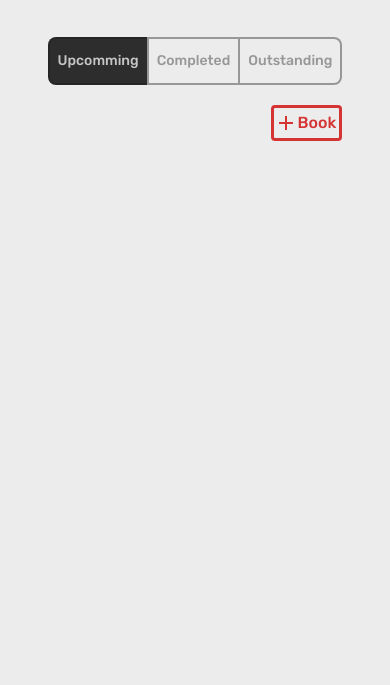
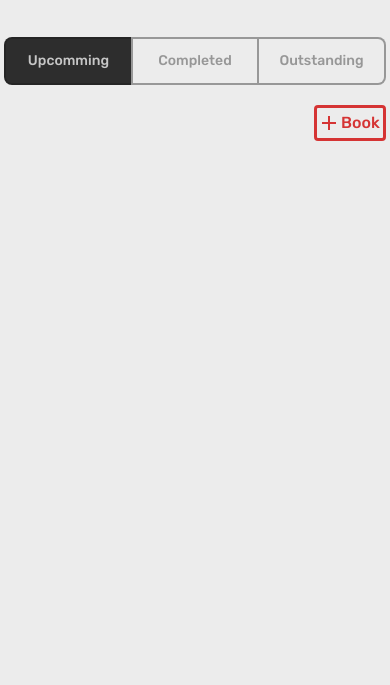
Before and after one commit to ElLoko233/MikePersonalTrainerWebsite, a website: page docs/index.html in a window 390 px wide. Shown: the part 159-844 px from the top of the page. Drawn offline with nearby package versions, Linux system fonts and the light colour scheme; a web font is replaced by a local one.

Commit message:
improved session dashboard navigation width

```diff
--- a/docs/index.html
+++ b/docs/index.html
@@ -198,27 +198,27 @@
 
             <!-- session manager dashboard -->
             <div id="session-dashboard" class="flex flex-col items-center justify-center w-full h-full">
-                <div id="session-dashboard-menu" class="flex flex-col md:flex-row items-center justify-between w-fit md:w-full h-fit gap-5 md:gap-0">
+                <div id="session-dashboard-menu" class="flex flex-col md:flex-row items-center justify-between w-full h-fit gap-5 md:gap-0">
                     <!-- session manager dashboard navigation -->
-                    <div id="session-dashboard-navigation" class="flex items-center justify-center md:justify-start w-fit h-fit">
+                    <div id="session-dashboard-navigation" class="flex items-center justify-center md:justify-start w-full h-fit">
                         <!-- slider helpers -->
                         <input id="upcomming" type="radio" name="sliderHelper" class="peer/checkbox_upcomming" checked>
                         <input id="outstanding" type="radio" name="sliderHelper" class="peer/checkbox_outstanding">
                         <input id="comlpeted" type="radio" name="sliderHelper" class="peer/checkbox_completed">
 
-                        <label for="upcomming"class="relative peer/upcomming order-1 p-3 px-2 lg:px-5 font-heading text-sm lg:text-md text-center align-middle font-medium text-opacity-40 tracking-tight text-primary-500 capitalize border-2 border-primary-500 border-opacity-40 hover:border-opacity-60 hover:bg-primary-500 hover:bg-opacity-60 hover:text-secondary-500 transition-all ease-linear rounded-l-lg border-r-0 hover:border-r-2 peer-checked/checkbox_upcomming:text-secondary-500 peer-checked/checkbox_upcomming:text-opacity-80 peer-checked/checkbox_upcomming:bg-primary-500 peer-checked/checkbox_upcomming:bg-opacity-90">
+                        <label for="upcomming"class="w-full md:w-fit peer/upcomming order-1 p-3 px-2 lg:px-5 font-heading text-sm lg:text-md text-center align-middle font-medium text-opacity-40 tracking-tight text-primary-500 capitalize border-2 border-primary-500 border-opacity-40 hover:border-opacity-60 hover:bg-primary-500 hover:bg-opacity-60 hover:text-secondary-500 transition-all ease-linear rounded-l-lg border-r-0 hover:border-r-2 peer-checked/checkbox_upcomming:text-secondary-500 peer-checked/checkbox_upcomming:text-opacity-80 peer-checked/checkbox_upcomming:bg-primary-500 peer-checked/checkbox_upcomming:bg-opacity-90">
                             <button class="z-10">
                                 Upcomming
                             </button>
                         </label>
 
-                        <label for="outstanding" class="relative peer/outstanding order-3 p-3 px-2 lg:px-5 font-heading text-sm lg:text-md text-center align-middle font-medium text-opacity-40 tracking-tight text-primary-500 capitalize border-2 border-primary-500 border-opacity-40 hover:border-opacity-60 hover:bg-primary-500 hover:bg-opacity-60 hover:text-secondary-500 transition-all ease-linear z-10 rounded-r-lg border-l-0 hover:border-l-2 peer-checked/checkbox_outstanding:text-secondary-500 peer-checked/checkbox_outstanding:text-opacity-80 peer-checked/checkbox_outstanding:bg-primary-500 peer-checked/checkbox_outstanding:bg-opacity-90">
+                        <label for="outstanding" class="w-full md:w-fit peer/outstanding order-3 p-3 px-2 lg:px-5 font-heading text-sm lg:text-md text-center align-middle font-medium text-opacity-40 tracking-tight text-primary-500 capitalize border-2 border-primary-500 border-opacity-40 hover:border-opacity-60 hover:bg-primary-500 hover:bg-opacity-60 hover:text-secondary-500 transition-all ease-linear z-10 rounded-r-lg border-l-0 hover:border-l-2 peer-checked/checkbox_outstanding:text-secondary-500 peer-checked/checkbox_outstanding:text-opacity-80 peer-checked/checkbox_outstanding:bg-primary-500 peer-checked/checkbox_outstanding:bg-opacity-90">
                             <button>
                                 Outstanding
                             </button>
                         </label>
 
-                        <label for="comlpeted" class="relative peer-hover/upcomming:border-l-0 peer-hover/outstanding:border-r-0 order-2 p-3 px-2 lg:px-5 font-heading text-sm lg:text-md text-center align-middle font-medium text-opacity-40 tracking-tight text-primary-500 capitalize border-2 border-primary-500 border-opacity-40 hover:border-opacity-60 hover:bg-primary-500 hover:bg-opacity-60 hover:text-secondary-500 transition-all ease-linear z-10 peer-checked/checkbox_completed:text-secondary-500 peer-checked/checkbox_completed:text-opacity-80 peer-checked/checkbox_completed:bg-primary-500 peer-checked/checkbox_completed:bg-opacity-90">
+                        <label for="comlpeted" class="w-full md:w-fit peer-hover/upcomming:border-l-0 peer-hover/outstanding:border-r-0 order-2 p-3 px-2 lg:px-5 font-heading text-sm lg:text-md text-center align-middle font-medium text-opacity-40 tracking-tight text-primary-500 capitalize border-2 border-primary-500 border-opacity-40 hover:border-opacity-60 hover:bg-primary-500 hover:bg-opacity-60 hover:text-secondary-500 transition-all ease-linear z-10 peer-checked/checkbox_completed:text-secondary-500 peer-checked/checkbox_completed:text-opacity-80 peer-checked/checkbox_completed:bg-primary-500 peer-checked/checkbox_completed:bg-opacity-90">
                             <button>
                                 Completed
                             </button>
```
Also changed, not shown: Public/index.html (+5 -5 lines), Public/css/tailwind/styles.css, docs/css/tailwind/styles.css.
